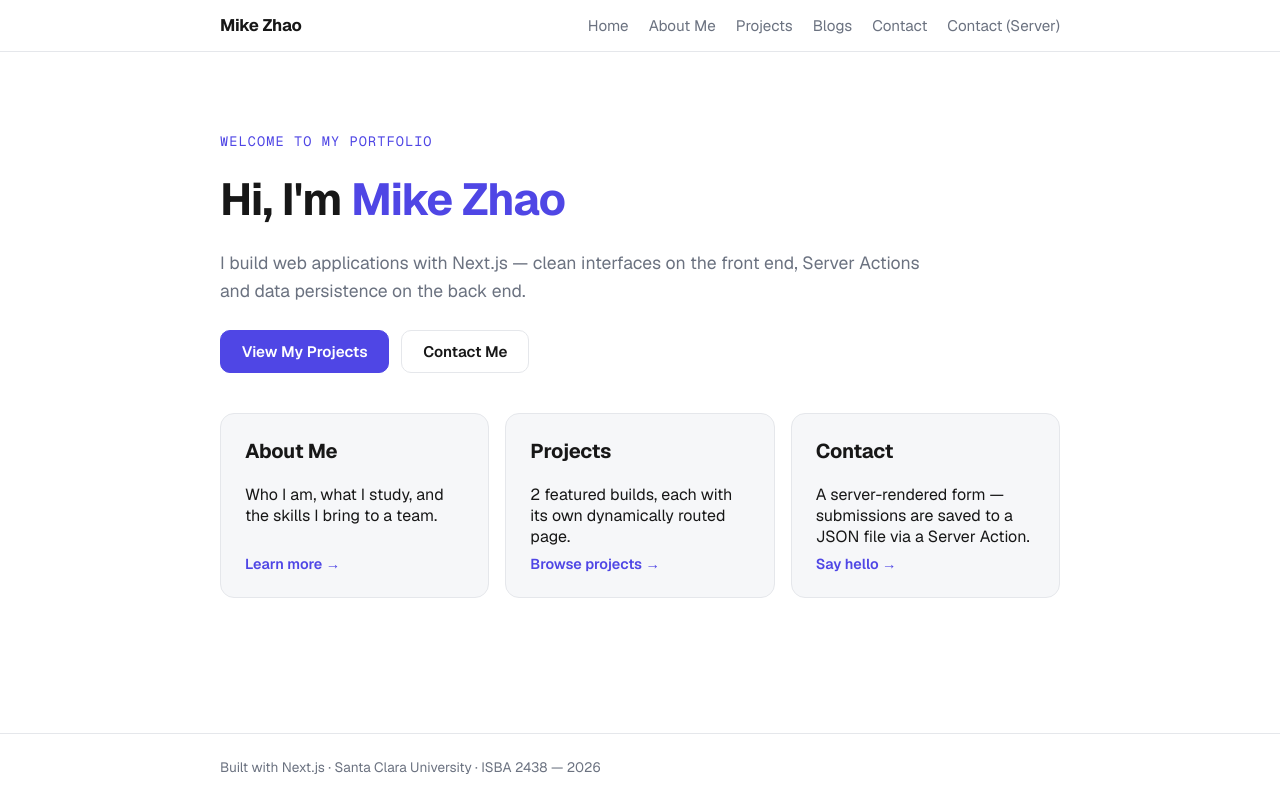
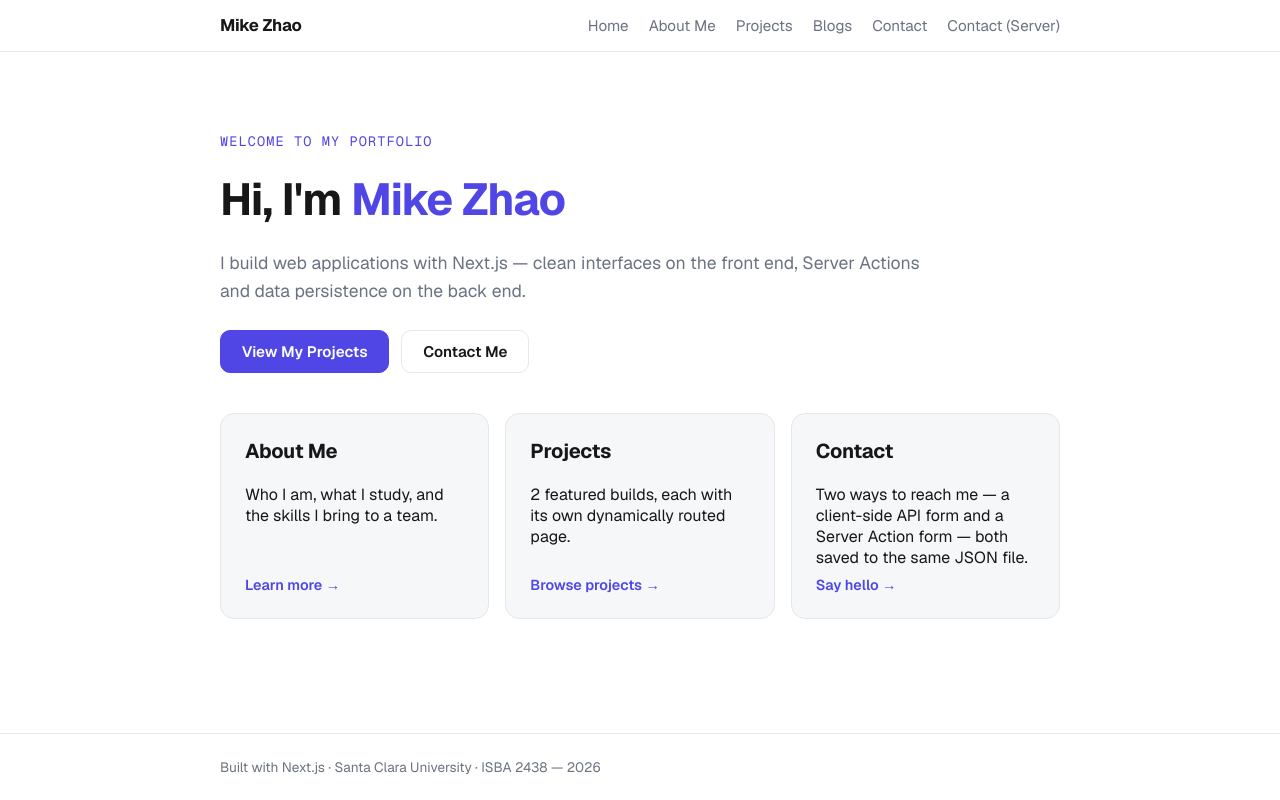
Before and after one commit to Mikeylove-997/portfolio, a Next.js app: page / in a window 1280 px wide. Built offline with nearby package versions, Linux system fonts and the light colour scheme.

Commit message:
Point home page contact links at /contact-me

```diff
--- a/app/page.tsx
+++ b/app/page.tsx
@@ -16,7 +16,7 @@ export default function Home() {
         <Link href="/projects" className="btn primary">
           View My Projects
         </Link>
-        <Link href="/contact-me-server-form" className="btn secondary">
+        <Link href="/contact-me" className="btn secondary">
           Contact Me
         </Link>
       </div>
@@ -34,11 +34,11 @@ export default function Home() {
           </p>
           <span className="view-link">Browse projects →</span>
         </Link>
-        <Link href="/contact-me-server-form" className="card">
+        <Link href="/contact-me" className="card">
           <h2>Contact</h2>
           <p>
-            A server-rendered form — submissions are saved to a JSON file via
-            a Server Action.
+            Two ways to reach me — a client-side API form and a Server Action
+            form — both saved to the same JSON file.
           </p>
           <span className="view-link">Say hello →</span>
         </Link>
```
Also changed, not shown: 1 other file (tests, documents, lock files or other folders).
